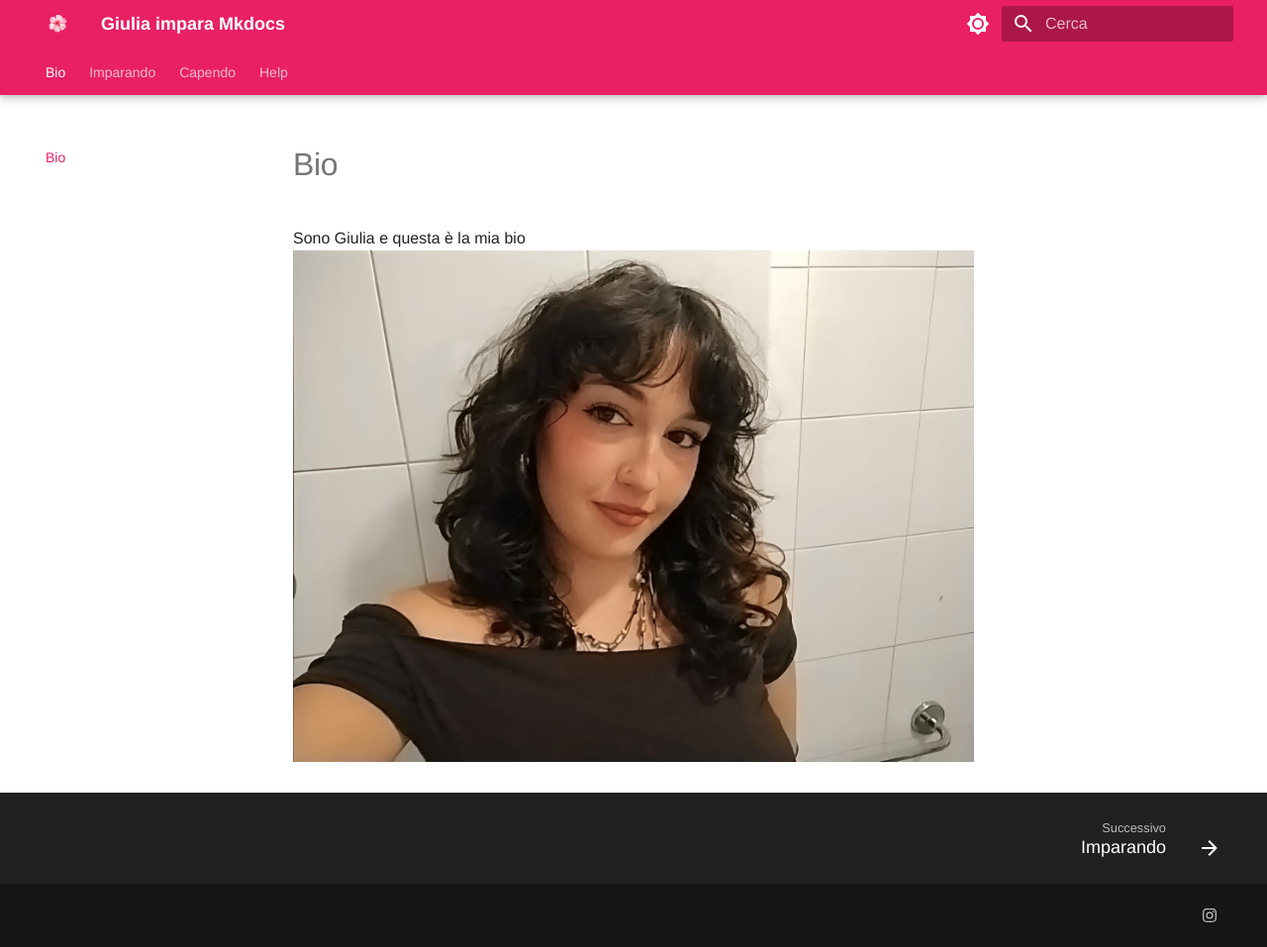
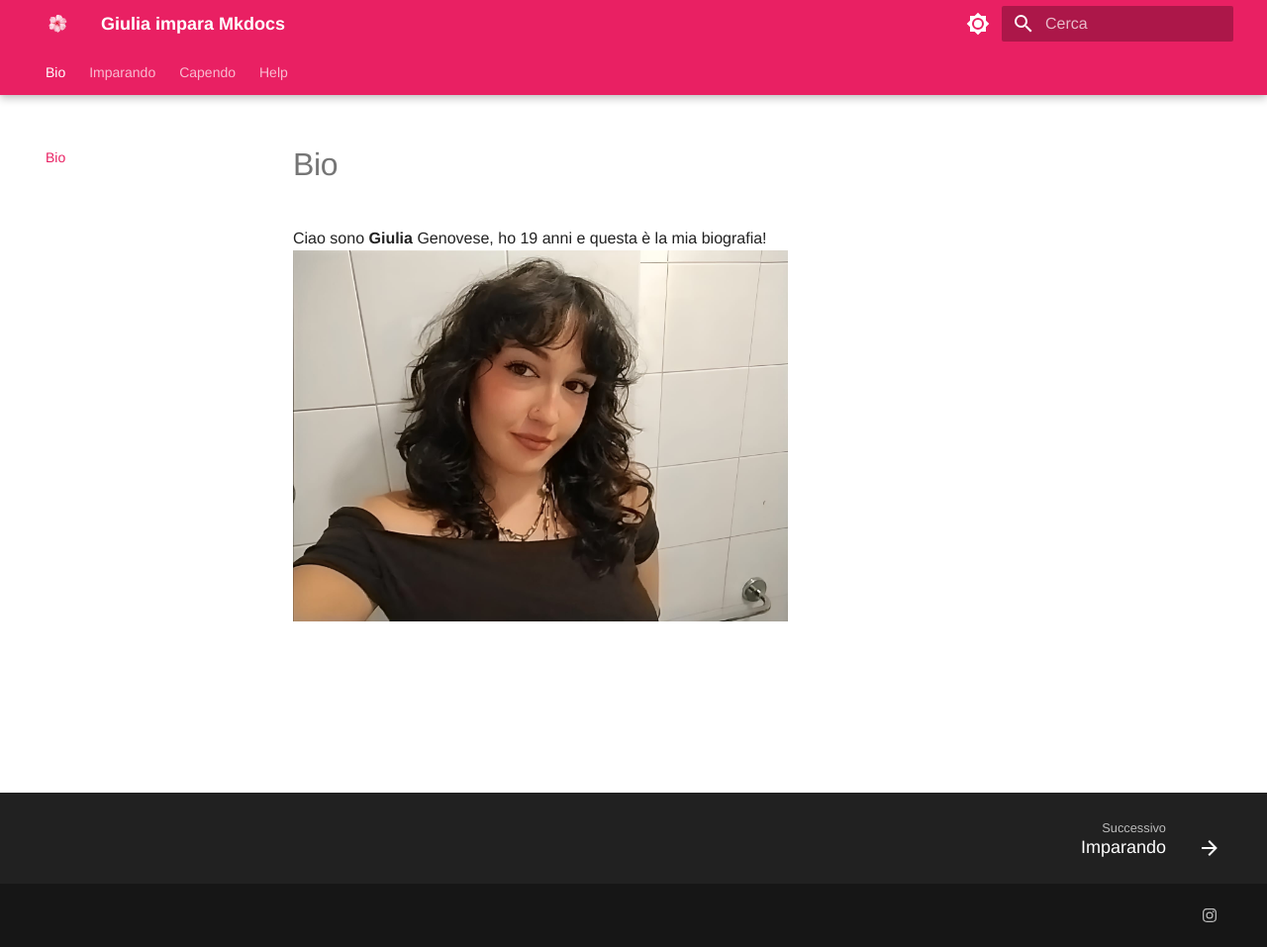
Before and after one commit to giulia-genovese/imparandomkdocs, an MkDocs documentation site: the page built from docs/index.md, in a window 1280 px wide and 957 px high. Shown: the whole window at 99% size. Built offline with MkDocs 1.6.1 and Material for MkDocs 9.7.7, drawn with Linux system fonts in a browser that asks for light colours; some web fonts are replaced.

Commit message:
cambiato grandezza immagine con html

```diff
--- a/docs/index.md
+++ b/docs/index.md
@@ -1,2 +1,2 @@
-Sono Giulia e questa è la mia bio
-![](assets/selfiepazzeskogirato.jpeg)
+Ciao sono **Giulia** Genovese, ho 19 anni e questa è la mia biografia!
+<img src="assets/selfiepazzeskogirato.jpeg" width="500">
```
